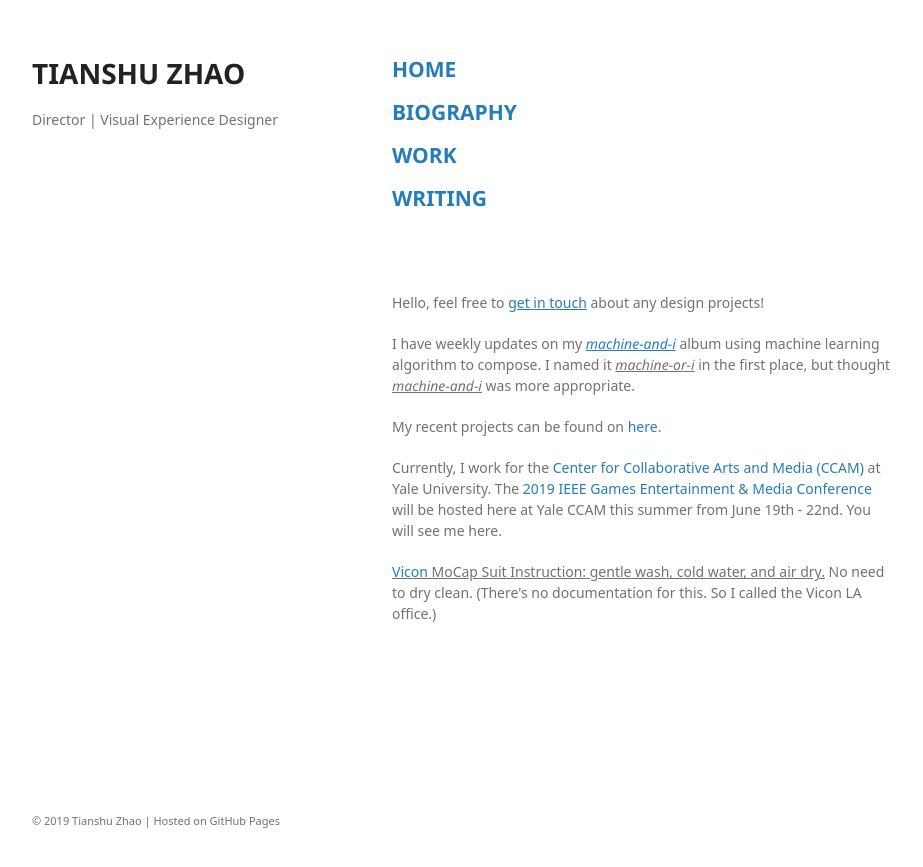
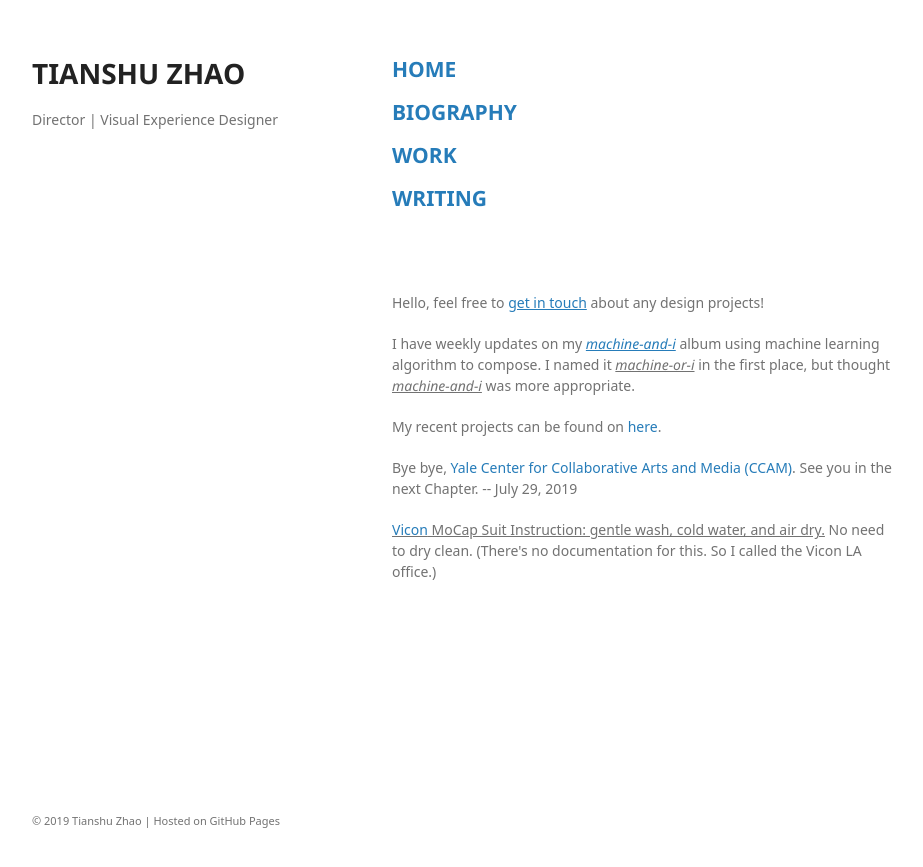
Before and after one commit to tianshu-z/tianshu-z.github.io, a Jekyll site: the page built from index.md, in a window 1280 px wide. Shown: the top 867 px of the page, without its empty margins (178-1101 px from the left). Built offline with Jekyll 4.4.1, drawn with Linux system fonts in a browser that asks for light colours; some web fonts are replaced; our own code applies the rules of GitHub Pages for plain Markdown files.

Commit message:
Update index.md

```diff
--- a/index.md
+++ b/index.md
@@ -16,6 +16,6 @@
 
 My recent projects can be found on <a href="https://tianshu-z.github.io/work.html">here</a>.
 
-<p>Currently, I work for the <a href="https://ccam.yale.edu"> Center for Collaborative Arts and Media (CCAM)</a> at Yale University. The <a href = "https://www.ieee-gem.space/">2019 IEEE Games Entertainment & Media Conference</a> will be hosted here at Yale CCAM this summer from June 19th - 22nd. You will see me here.</p>
+<p>Bye bye, <a href="https://ccam.yale.edu"> Yale Center for Collaborative Arts and Media (CCAM)</a>. See you in the next Chapter. -- July 29, 2019<p>
 
 <p><u><a href = "https://www.vicon.com/">Vicon</a> MoCap Suit Instruction: gentle wash, cold water, and air dry.</u> No need to dry clean. (There's no documentation for this. So I called the Vicon LA office.) </p>
```
